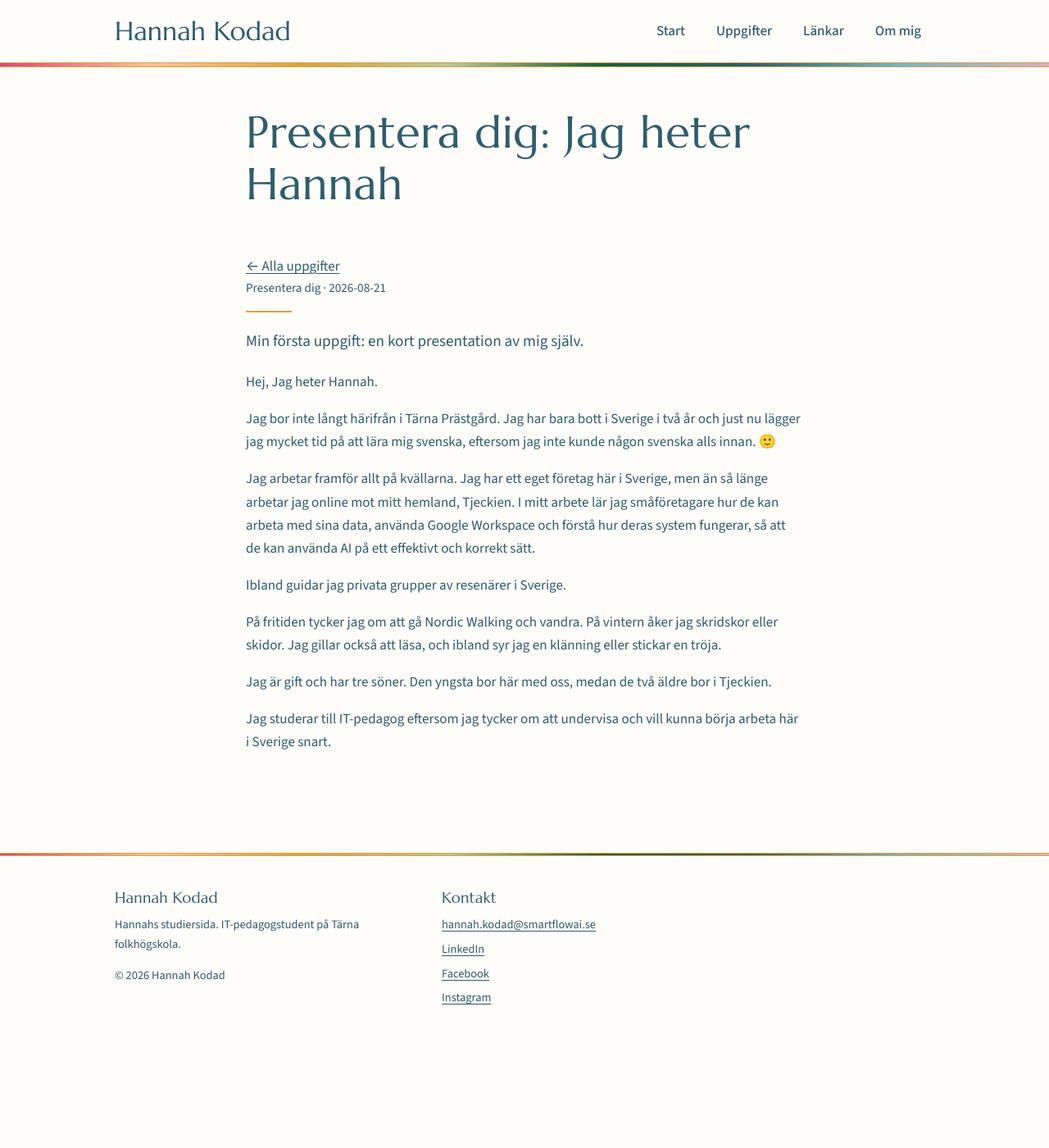
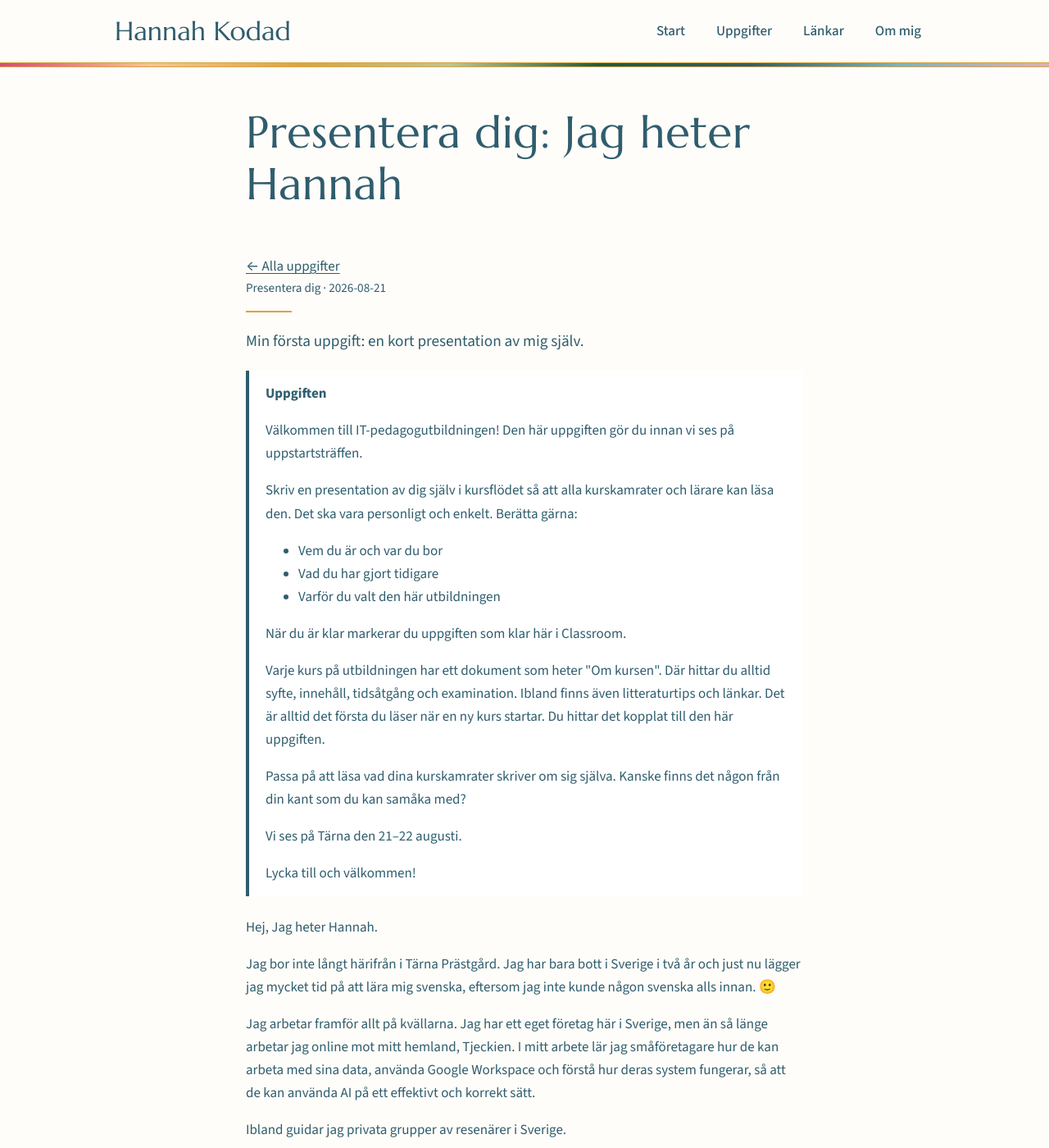
Before and after one commit to HannahKodad/it-pedagogy, a Jekyll site: the page built from _posts/2026-08-21-presentera-dig.md, in a window 1280 px wide and 1400 px high. Shown: the whole window at 82% size. Built offline with Jekyll 4.4.1, drawn with Linux system fonts in a browser that asks for light colours.

Commit message:
Add the assignment text to Presentera dig
Co-Authored-By: Claude Opus 5.5 <noreply@anthropic.com>
Claude-Session: https://claude.ai/code/session_01US4uC96mcg9pnYNxCsLiKE

```diff
--- a/_posts/2026-08-21-presentera-dig.md
+++ b/_posts/2026-08-21-presentera-dig.md
@@ -8,6 +8,22 @@ ordning: "01a"
 namn: "Jag heter Hannah"
 ingress: "Min första uppgift: en kort presentation av mig själv."
 ---
+
+<div class="uppgiften">
+<p><strong>Uppgiften</strong></p>
+<p>Välkommen till IT-pedagogutbildningen! Den här uppgiften gör du innan vi ses på uppstartsträffen.</p>
+<p>Skriv en presentation av dig själv i kursflödet så att alla kurskamrater och lärare kan läsa den. Det ska vara personligt och enkelt. Berätta gärna:</p>
+<ul>
+<li>Vem du är och var du bor</li>
+<li>Vad du har gjort tidigare</li>
+<li>Varför du valt den här utbildningen</li>
+</ul>
+<p>När du är klar markerar du uppgiften som klar här i Classroom.</p>
+<p>Varje kurs på utbildningen har ett dokument som heter "Om kursen". Där hittar du alltid syfte, innehåll, tidsåtgång och examination. Ibland finns även litteraturtips och länkar. Det är alltid det första du läser när en ny kurs startar. Du hittar det kopplat till den här uppgiften.</p>
+<p>Passa på att läsa vad dina kurskamrater skriver om sig själva. Kanske finns det någon från din kant som du kan samåka med?</p>
+<p>Vi ses på Tärna den 21–22 augusti.</p>
+<p>Lycka till och välkommen!</p>
+</div>
 
 Hej,
 Jag heter Hannah.
```
